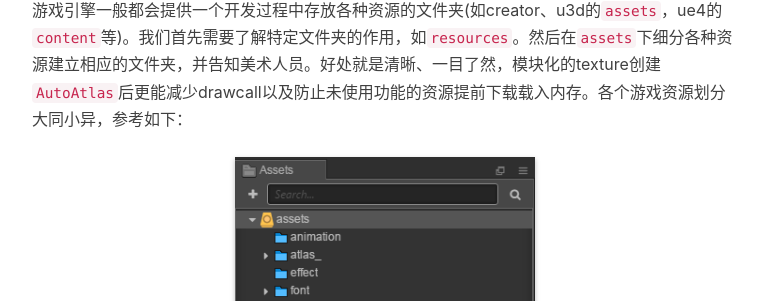
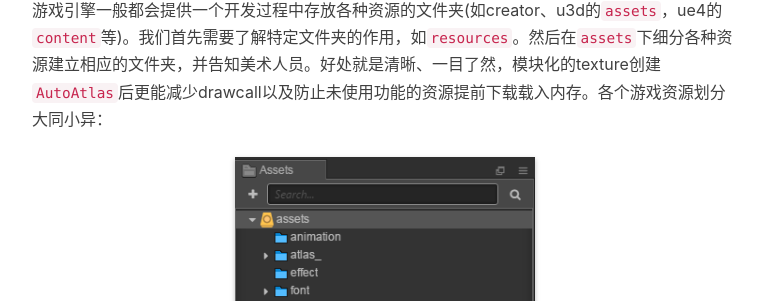
Before and after one commit to huangx916/huangx916.github.io, a Jekyll site: the page built from _posts/2019-01-01-gameplayframework.markdown, in a window 1280 px wide and 900 px high, scrolled down 765 px. Shown: the part 178-479 px from the top of the window, without its empty margins (233-996 px from the left). Built offline with Jekyll 4.4.1, drawn with Linux system fonts in a browser that asks for light colours; nearby versions of some CDN libraries; comment, search, counter and statistics services are not loaded.

Commit message:
Update 2019-01-01-gameplayframework.markdown

```diff
--- a/_posts/2019-01-01-gameplayframework.markdown
+++ b/_posts/2019-01-01-gameplayframework.markdown
@@ -17,7 +17,7 @@ tags:
 ## 正文
 
 ##### 项目工程目录细分
-游戏引擎一般都会提供一个开发过程中存放各种资源的文件夹(如creator、u3d的`assets`，ue4的`content`等)。我们首先需要了解特定文件夹的作用，如`resources`。然后在`assets`下细分各种资源建立相应的文件夹，并告知美术人员。好处就是清晰、一目了然，模块化的texture创建`AutoAtlas`后更能减少drawcall以及防止未使用功能的资源提前下载载入内存。各个游戏资源划分大同小异，参考如下：
+游戏引擎一般都会提供一个开发过程中存放各种资源的文件夹(如creator、u3d的`assets`，ue4的`content`等)。我们首先需要了解特定文件夹的作用，如`resources`。然后在`assets`下细分各种资源建立相应的文件夹，并告知美术人员。好处就是清晰、一目了然，模块化的texture创建`AutoAtlas`后更能减少drawcall以及防止未使用功能的资源提前下载载入内存。各个游戏资源划分大同小异：
 <img class="shadow" src="/img/in-post/gpfw/1.png" width="300">
 
 ##### 框架使用简介
```
